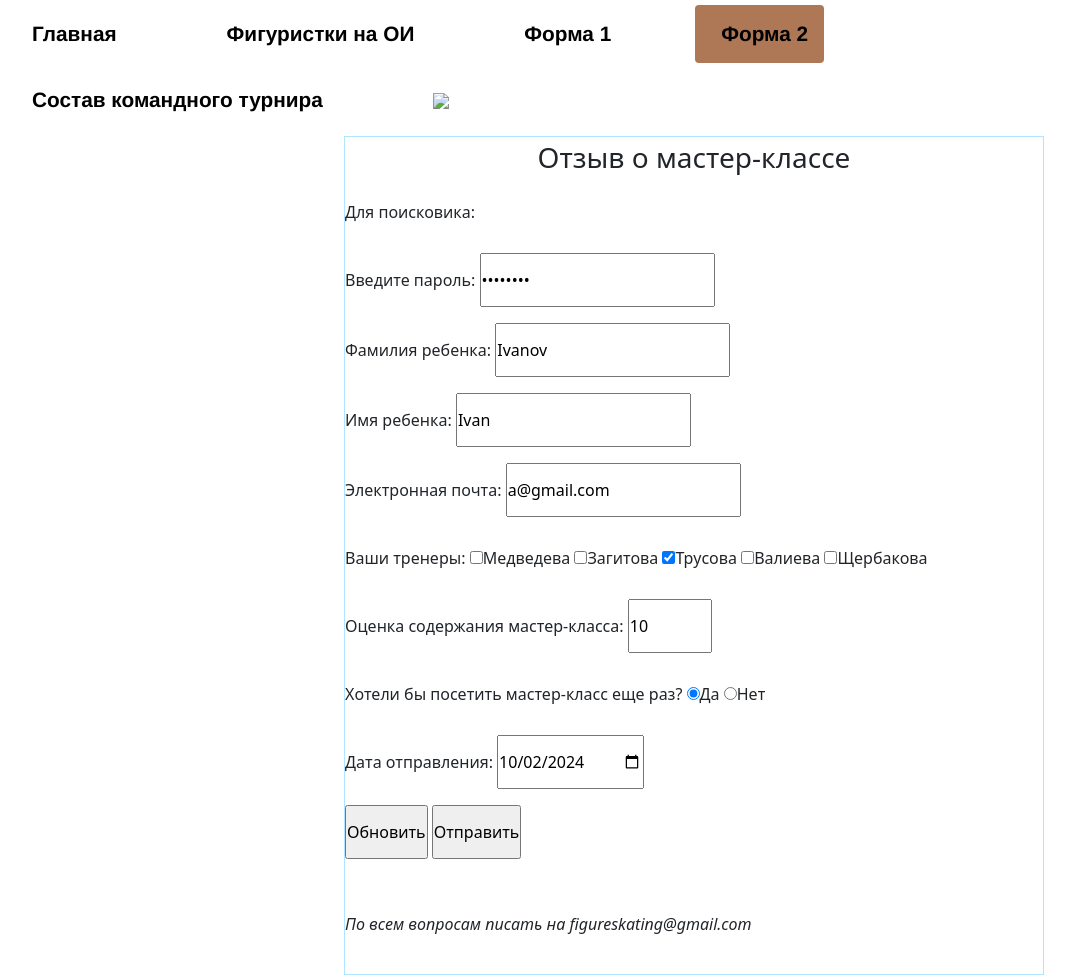
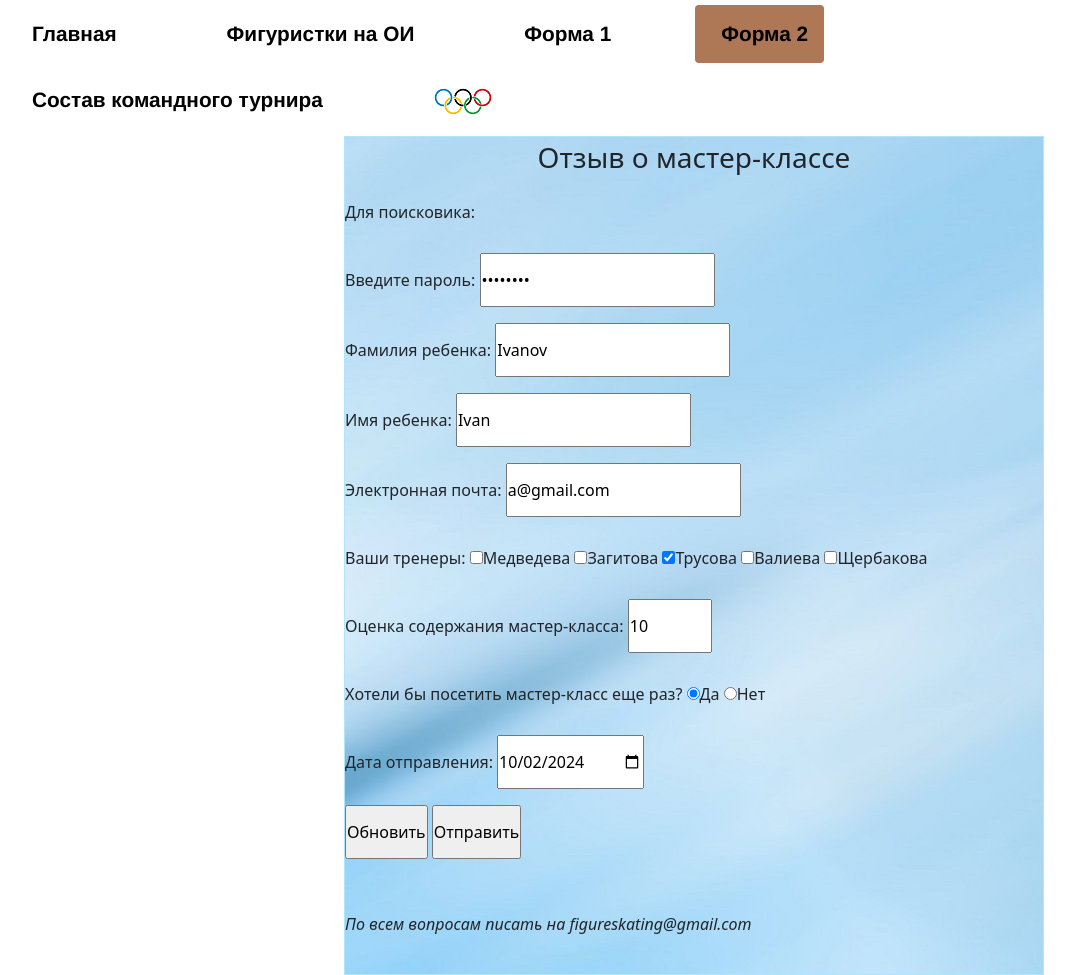
Before and after one commit to olgagatillo/mainor, a plain HTML site: page form_2.html in a window 1280 px wide. Shown: the whole page, without its empty margins (31-1106 px from the left). Drawn offline with nearby package versions, Linux system fonts and the light colour scheme.

Commit message:
Update form_2.html

```diff
--- a/form_2.html
+++ b/form_2.html
@@ -11,18 +11,18 @@
 <body>
 <nav>
     <ul class = "nav nav-pills">
-        <li class = "nav-item"><a class = "nav-link" aria-current= "page" href="./main_page.html">Главная</a></li>
+        <li class = "nav-item"><a class = "nav-link" aria-current= "page" href="./index.html">Главная</a></li>
         <li class = "nav-item"><a class = "nav-link" href="./skaters.html" target="_self">Фигуристки на ОИ</a></li>
         <li class = "nav-item"><a class = "nav-link" href = "./form.html">Форма 1</a></li>
         <li class ="nav-item"><a class = "nav-link active" href = "./form_2.html">Форма 2</a></li>
         <li class = "nav-item"><a class = "nav-link" href = "main_page.html#team_team">Состав командного турнира</a></li>
-        <li id = "rings" class = "nav-item"><a class = "nav-link" href = "https://ru.wikipedia.org/wiki/Фигурное_катание_на_зимних_Олимпийских_играх_2022" target = "_blank"><img src = "./rings.jpg"></img></a></li>
+        <li id = "rings" class = "nav-item"><a class = "nav-link" href = "https://ru.wikipedia.org/wiki/Фигурное_катание_на_зимних_Олимпийских_играх_2022" target = "_blank"><img src = "https://olgagatillo.github.io/mainor/pictures/rings.jpg?raw=true"></img></a></li>
     </ul>
 </nav>
 
 <br>
 
-<table id = "table" align="center" cellspacing="0" cellpadding="10" border="1"  width="700px" background= "./fon_form.jpg">
+<table id = "table" align="center" cellspacing="0" cellpadding="10" border="1"  width="700px" background= "https://olgagatillo.github.io/mainor/pictures/fon_form.jpg?raw=true">
 
 <tr>
  <td height="50px" align = "center">
```
